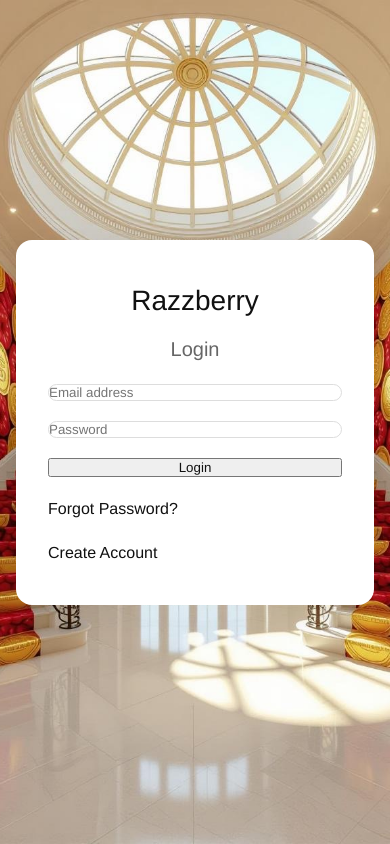
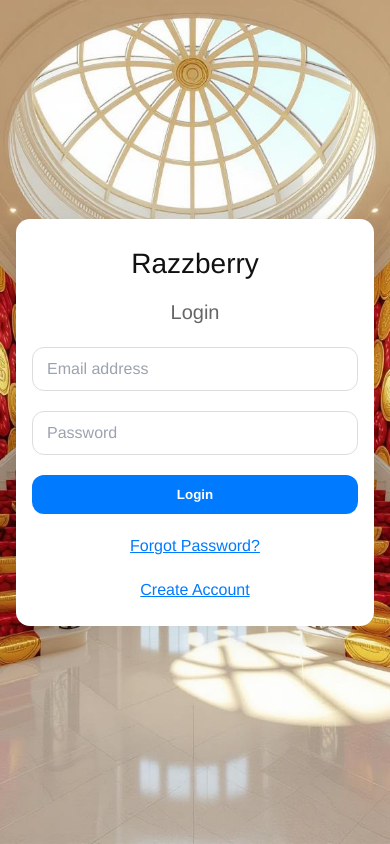
Before and after one commit to rambodc/razzberry, a React (Create React App) app: page /signin in a window 390 px wide. Built offline with nearby package versions, Linux system fonts and the light colour scheme; no server answers; the HTML template or start-up script is replaced by a standard one; what @transak/transak-sdk would draw is missing.

Commit message:
updated css in auth

```diff
--- a/src/auth/Auth.css
+++ b/src/auth/Auth.css
@@ -37,3 +37,78 @@
   /* Slightly thicker than before */
   font-weight: 500;
 }
+
+/* Inputs */
+.auth-box input,
+.auth-box textarea,
+.auth-box select {
+  width: 100%;
+  padding: 0.75rem 0.875rem;
+  border: 1px solid var(--input-border);
+  border-radius: 12px;
+  font-size: 1rem;
+  background: #fff;
+}
+
+.auth-box input::placeholder {
+  color: #9ca3af;
+}
+
+.auth-box input:focus,
+.auth-box textarea:focus,
+.auth-box select:focus {
+  border-color: var(--primary-color);
+  box-shadow: var(--ring);
+  outline: none;
+}
+
+/* Primary button */
+.auth-box button {
+  padding: 0.75rem 1rem;
+  border-radius: 12px;
+  border: none;
+  background: var(--primary-color);
+  color: #fff;
+  font-weight: 700;
+  cursor: pointer;
+  transition: background 150ms ease, transform 80ms ease;
+}
+
+.auth-box button:hover {
+  background: var(--primary-hover);
+}
+
+.auth-box button:active {
+  transform: translateY(1px);
+}
+
+/* Links within the auth box (actions) */
+.auth-box .link {
+  text-align: center;
+  color: var(--primary-color);
+  cursor: pointer;
+  text-decoration: underline;
+  user-select: none;
+}
+
+.auth-box .link:hover {
+  color: var(--primary-hover);
+}
+
+/* Error message */
+.auth-box .error {
+  color: var(--error-color);
+  text-align: center;
+  background: #fde8e8;
+  border: 1px solid #f8b4b4;
+  padding: 0.5rem 0.75rem;
+  border-radius: 10px;
+}
+
+/* Small screen tweaks */
+@media (max-width: 420px) {
+  .auth-box {
+    padding: 1.5rem 1rem;
+    border-radius: 14px;
+  }
+}
```
